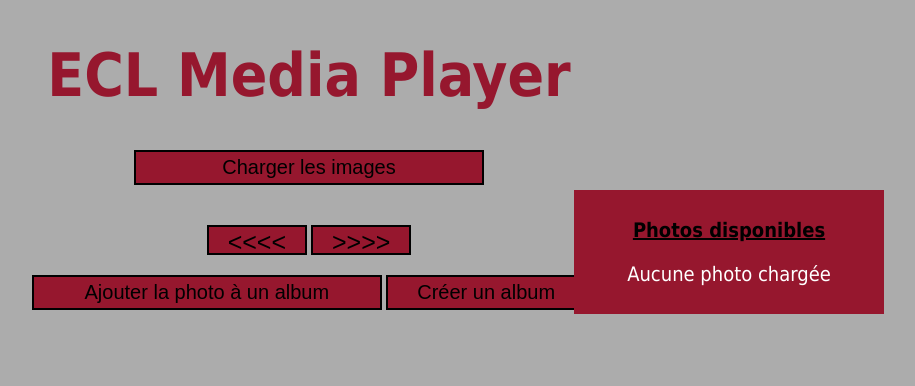
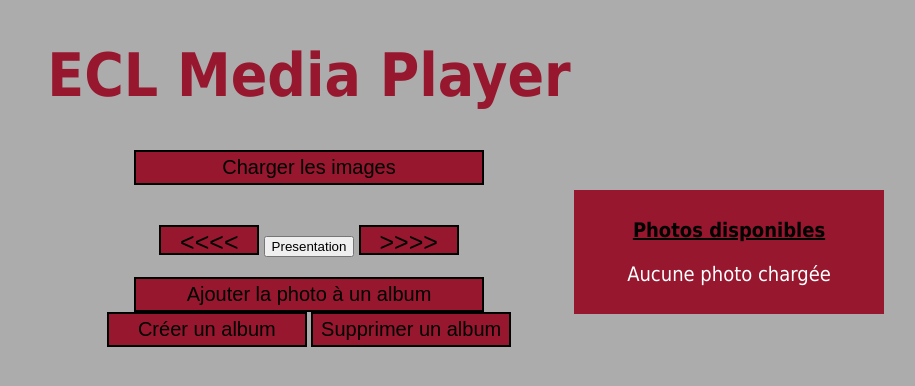
Before and after one commit to krisfresno/ECL-Media-Player, a Node server app: page / in a window 1280 px wide. Shown: the top 386 px of the page, without its empty margins (266-1181 px from the left). Run offline with Node 20, Linux system fonts and the light colour scheme.

Commit message:
Update index.ejs

```diff
--- a/media/views/index.ejs
+++ b/media/views/index.ejs
@@ -130,13 +130,17 @@
         <h1></h1>
         <div class="buttons">
             <button class="change" onclick="precedent()"><<<<</button>
+            <button onclick="presentation()">Presentation</button>
             <button class="change" onclick="next()">>>>></button>
         </div>
         <p></p>
         <p id="creation"></p>
-        <div id="album">
+        <div id="ajouter_photo_album">
             <button class="modif_album1" onclick="ajouter_photo_a_album()">Ajouter la photo à un album</button>
+        </div>
+        <div id="albums">
             <button class="modif_album2" onclick="titre = creer_album()">Créer un album</button>
+            <button class="modif_album2" onclick="titre = eliminer_album()">Supprimer un album</button>
         </div>
         <div id="view-by"></div>
     </div>
@@ -253,6 +257,10 @@
         eliminer_album = function(){
 
         }
+        presentation = function(){
+            var t = 2.5;
+
+        }
 
         ajouter_photo_a_album = function(){
             if (actual_photo != "") {
```
